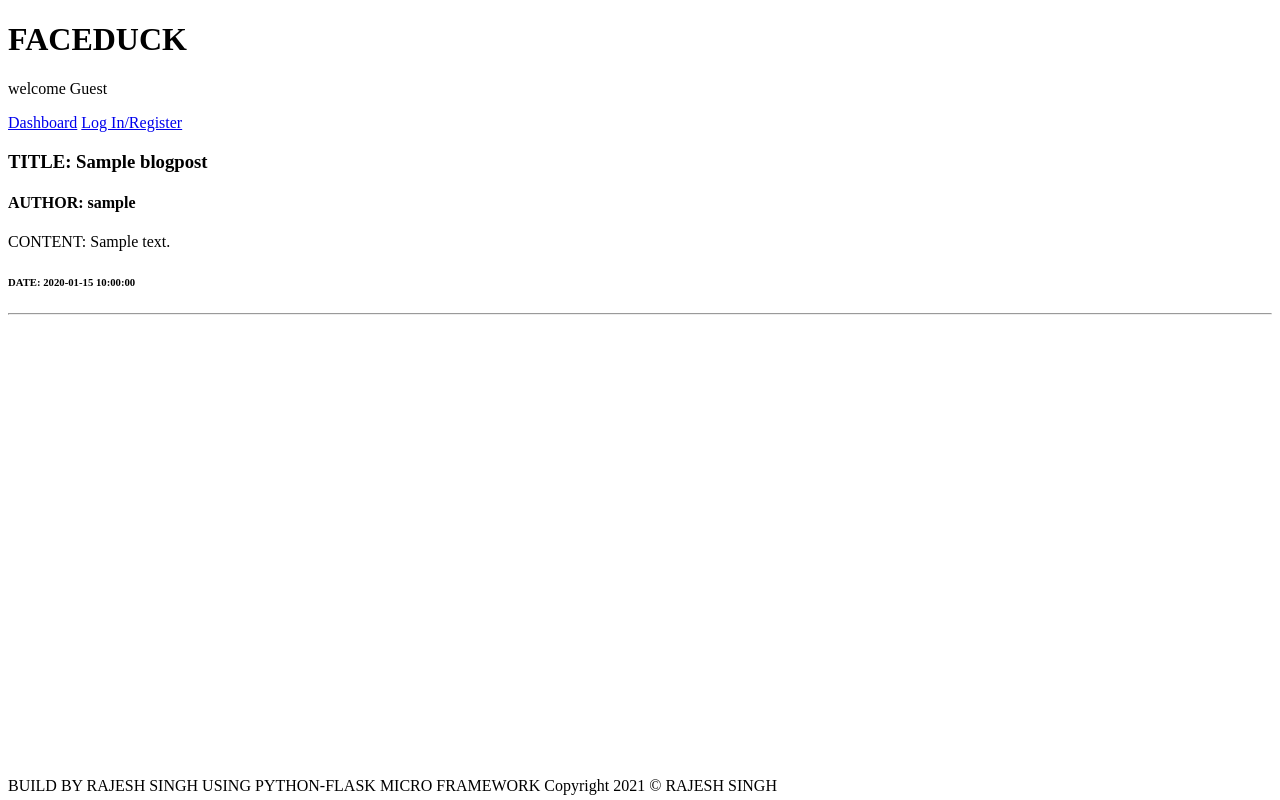
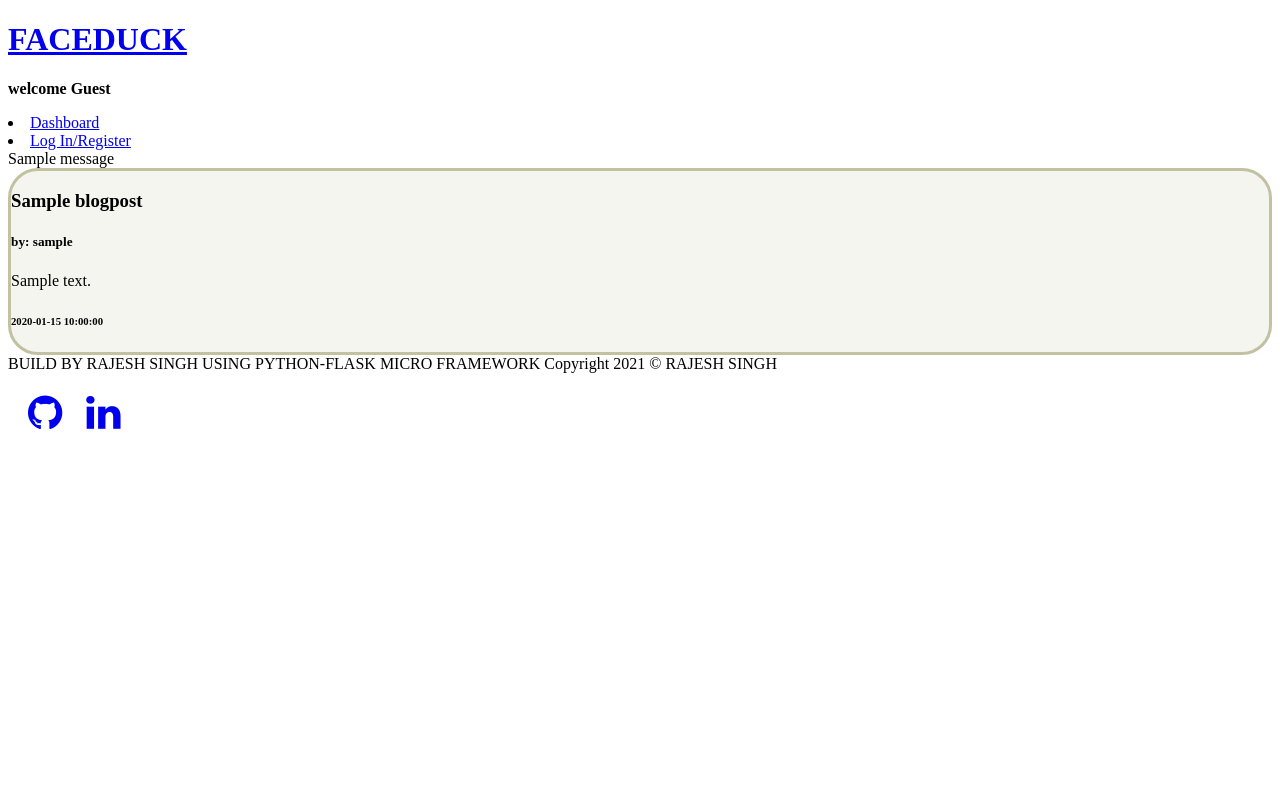
Before and after one commit to ohmygodrohan/flask_faceduck, a Flask app: page / in a window 1280 px wide. Run offline with Flask 2, Linux system fonts and the light colour scheme; tables that the repository leaves empty hold one stand-in row (values such as "Sample post"); one stand-in notice (Sample message) is shown.

Commit message:
some basic css

```diff
--- a/run.py
+++ b/run.py
@@ -36,9 +36,15 @@
     _gender = request.form['gender']
     _password = request.form['idpassword']
     entry = Duck(email=_email,password=_password,username=_username,name=_name,gender=_gender)
-    db.session.add(entry)
-    db.session.commit()
-    return render_template('login.html')
+    try:
+        db.session.add(entry)
+        db.session.commit()
+        flash('account registered successfully','blogadd')
+        return render_template('login.html')
+    except:
+       flash('invalid credentials', 'warning')
+       return redirect(url_for('signup'))
+
 
 @app.route('/signup')
 def signup():
@@ -59,13 +65,14 @@
             session['username']=name
             return redirect(url_for('dash'))
         else:
-            flash('invalid credentials')
+            flash('invalid credentials','warning')
             return redirect(url_for('login'))
 
 @app.route('/logout')
 def logout():
     session.pop('username', None)
     session['logged_in'] = False
+    flash('logged out','blogadd')
     return redirect(url_for('dash'))
 
 @app.route('/')
@@ -86,6 +93,7 @@
         entry = Blog(title=title,content=content,username=session['username'])
         db.session.add(entry)
         db.session.commit()
+        flash('Post added successfully','blogadd')
         return redirect(url_for('dash'))
     else:
         return redirect(url_for('blogprocess'))
@@ -111,15 +119,15 @@
         item.content = request.form['content']
         item.date_posted=datetime.utcnow()
         db.session.commit()
+        flash('post updated','blogadd')
         return redirect(url_for('mycontent'))
-    else:
-        return "error server are busy rn"
 
 
 @app.route('/delete',methods=['GET','POST'])
 def deleteblog():
     Blog.query.filter_by(id=request.args.get('id')).delete()
     db.session.commit()
+    flash('post deleted','blogadd')
     return redirect(url_for('mycontent'))
 
 
--- /dev/null
+++ b/static/basic.css
@@ -0,0 +1,16 @@
+.blogadd{
+    color: green;
+
+}
+
+.warning{
+    color: red;
+
+}
+
+.post{
+    border-style: solid;
+    border-color: #c2c2a3;
+    background-color: #f5f5ef;
+    border-radius: 30px;
+}
--- a/templates/base.html
+++ b/templates/base.html
@@ -1,26 +1,30 @@
 <!DOCTYPE html>
 <html lang="en">
 <head>
+    <link rel="stylesheet" href="{{ url_for('static' , filename='basic.css') }}">
+    <link rel="stylesheet" href="https://cdnjs.cloudflare.com/ajax/libs/font-awesome/4.7.0/css/font-awesome.min.css">
     <title>{% block title %}{% endblock %}</title>
 </head>
 <body>
-<h1>FACEDUCK</h1>
-<p> {% if session['logged_in'] == True %}
-        welcome {{session['username']}}
+<h1 ><a href="#" class="logo">FACEDUCK</h1></a>
+<p class="name"> {% if session['logged_in'] == True %}
+    <b>welcome {{session['username']}} </b>
     {% else %}
-         welcome Guest
+       <b>  welcome Guest</b>
     {% endif %}
 </p>
 <div>
 <nav>
         {% if session['logged_in'] %}
-          <a class="p-2 text-dark" href="{{ url_for('dash') }}">Dashboard</a>
-          <a class="p-2 text-dark" href="{{ url_for('blog')}}">Add Blog</a>
-          <a class="p-2 text-dark" href="{{ url_for('mycontent') }}">My Content</a>
-          <a class="p-2 text-dark" href="{{ url_for('logout') }}">Logout</a>
+        <ul>
+          <li><a class="p-2 text-dark" href="{{ url_for('dash') }}">Dashboard</a></li>
+          <li><a class="p-2 text-dark" href="{{ url_for('blog')}}">Add Blog</a></li>
+          <li><a class="p-2 text-dark" href="{{ url_for('mycontent') }}">My Content</a></li>
+          <li><a class="p-2 text-dark" href="{{ url_for('logout') }}">Logout</a></li>
         {% else %}
-          <a class="p-2 text-dark" href="{{ url_for('dash') }}">Dashboard</a>
-          <a class="p-2 text-dark" href="/login">Log In/Register</a>
+          <li><a class="p-2 text-dark" href="{{ url_for('dash') }}">Dashboard</a></li>
+          <li><a class="p-2 text-dark" href="/login">Log In/Register</a></li>
+        </ul>
         {% endif %}
 </nav>
 </div>
@@ -29,9 +33,12 @@
     {% endblock %}
 </div>
 
-    <div style="position: absolute; bottom: 5px;">
-    BUILD BY RAJESH SINGH USING PYTHON-FLASK MICRO FRAMEWORK   Copyright 2021 &copy; RAJESH SINGH
+    <footer style="{ position:fixed;bottom:0; }">
+    BUILD BY RAJESH SINGH USING PYTHON-FLASK MICRO FRAMEWORK   Copyright 2021 &copy; RAJESH SINGH<br>
+        <a href="https://github.com/Rajeshsingh127"><i class="fa fa-github" style="font-size: 40px; margin: 20px;"></i></a>
+        <a href="https://www.linkedin.com/in/rajesh-singh-94aa76207/"><i class="fa fa-linkedin" style="font-size: 40px;"></i></a>
 
+    </footer>
 
 </body>
 </html>
--- a/templates/dashboard.html
+++ b/templates/dashboard.html
@@ -3,14 +3,21 @@
 {% block title %}DASHBOARD{% endblock %}
 
 {% block content %}
+  {% with messages = get_flashed_messages(with_categories=true) %}
+        {% if messages %}
+            {% for category, message in messages %}
+                <div class="{{ category }}">{{ message }}</div>
+            {% endfor %}
+        {% endif %}
+  {% endwith %}
 {% if post %}
     {% for part in post %}
-    <div>
-        <h3>TITLE: {{part.title}} </h3>
-        <h4>AUTHOR: {{part.username}} </h4>
-        <p>CONTENT: {{part.content}}</p>
-        <h6>DATE: {{part.date_posted}}</h6>
-        <hr>
+    <div class="post">
+        <h3>{{part.title}} </h3>
+        <h5>by: {{part.username}} </h5>
+        <p>{{part.content}}</p>
+        <h6>{{part.date_posted}}</h6>
+
 
     </div>
     {% endfor %}
```
Also changed, not shown: templates/home.html (deleted, +0 -8 lines), templates/login.html (+8 -4 lines), templates/mycontent.html (+12 -5 lines), templates/signup.html (+7 -0 lines).
